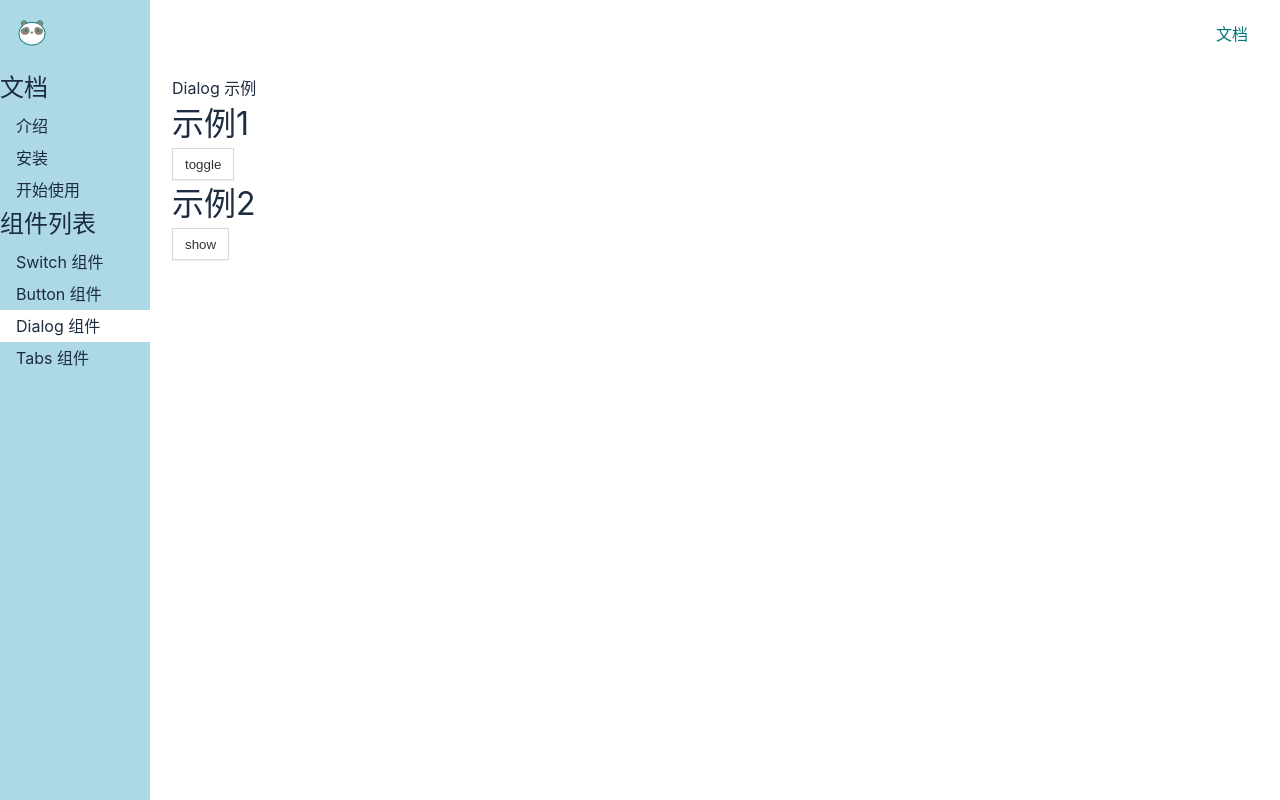
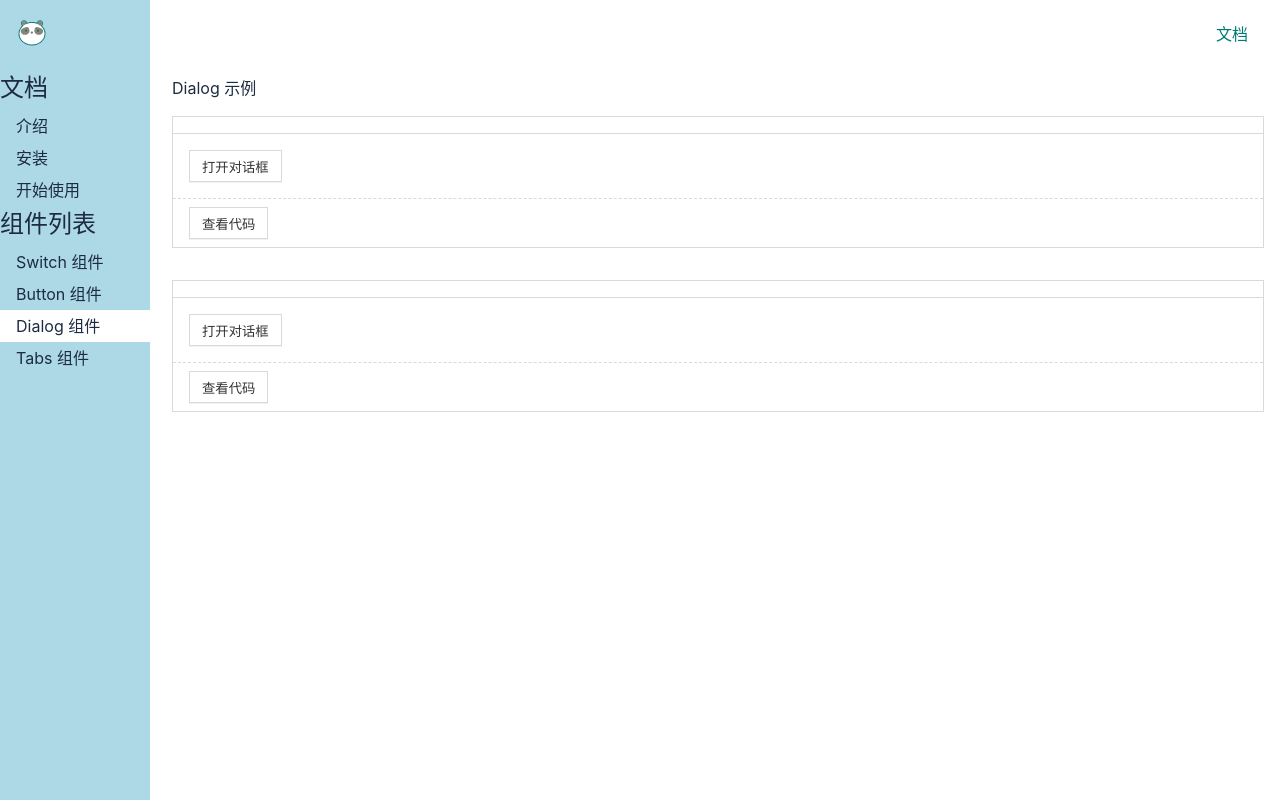
Before and after one commit to Wang-zhetao/PandaUI, a Vue app: page /#/doc/dialog in a window 1280 px wide. Built offline with nearby package versions, Linux system fonts and the light colour scheme.

Commit message:
改造 Dialog demo

```diff
--- /dev/null
+++ b/src/components/Dialog1.demo.vue
@@ -0,0 +1,50 @@
+<demo>
+  常规使用
+</demo>
+<template>
+  <div>
+    <Button @click="toggle">打开对话框</Button>
+    <Dialog v-model:visible="x" :closeOnClickOverlay="false" :ok="f1" :cancel="f2">
+      <template v-slot:content>
+        <strong>hi</strong>
+        <div>hi2</div>
+      </template>
+      <template v-slot:title>
+        <strong>加粗的标题</strong>
+      </template>
+    </Dialog>
+  </div>
+</template>
+
+<script lang="ts">
+import Dialog from '../lib/Dialog.vue'
+import Button from '../lib/Button.vue'
+import {
+  ref
+} from 'vue'
+import {
+  openDialog
+} from '../lib/openDialog'
+export default {
+  components: {
+    Dialog,
+    Button
+  },
+  setup() {
+    const x = ref(false)
+    const toggle = () => {
+      x.value = !x.value
+    }
+    const f1 = () => {
+      return false
+    }
+    const f2 = () => {}
+    return {
+      x,
+      toggle,
+      f1,
+      f2
+    }
+  }
+}
+</script>
--- /dev/null
+++ b/src/components/Dialog2.demo.vue
@@ -0,0 +1,39 @@
+<demo>
+  一键打开 Dialog
+</demo>
+<template>
+  <div>
+    <Button @click="showDialog">打开对话框</Button>
+  </div>
+</template>
+
+<script lang="ts">
+import Button from '../lib/Button.vue'
+import {
+  ref,
+  h
+} from 'vue'
+import {
+  openDialog
+} from '../lib/openDialog'
+export default {
+  components: {Button},
+  setup(){
+    const showDialog = () => {
+      openDialog({
+        title: h('strong', {}, '标题'),
+        content: '你好',
+        ok() {
+          console.log('ok')
+        },
+        cancel() {
+          console.log('cancel')
+        }
+      })
+    }
+    return {
+      showDialog
+    }
+  }
+}
+</script>
--- a/src/components/DialogDemo.vue
+++ b/src/components/DialogDemo.vue
@@ -1,50 +1,23 @@
 <template>
   <div>Dialog 示例</div>
-  <h1>示例1</h1>
-  <Button @click="toggle">toggle</Button>
-  <Dialog v-model:visible="x" :closeOnClickOverlay="false" :ok="f1" :cancel="f2">
-    <template v-slot:content>
-      <strong>hi</strong>
-      <div>hi2</div>
-    </template>
-    <template v-slot:title>
-      <strong>加粗的标题</strong>
-    </template>
-  </Dialog>
-  <h1>示例2</h1>
-  <Button @click="showDialog">show</Button>
+  <Demo :component="Dialog1Demo"/>
+  <Demo :component="Dialog2Demo"/>
 </template>
 
 <script lang="ts">
-import Dialog from "../lib/Dialog.vue";
-import Button from "../lib/Button.vue";
-import {h, ref} from "vue";
-import {openDialog} from "../lib/openDialog";
+import Demo from './Demo.vue'
+import Dialog1Demo from './Dialog1.demo.vue'
+import Dialog2Demo from './Dialog2.demo.vue'
 export default {
   name: "DialogDemo",
-  components: {Dialog,Button},
+  components: {
+    Demo
+  },
   setup(){
-    const x = ref(false)
-    const toggle = ()=>{
-      x.value= !x.value
+    return{
+      Dialog1Demo,
+      Dialog2Demo
     }
-    const f1 =()=>{
-      return false
-    }
-    const f2 =()=>{}
-    const showDialog = ()=>{
-      openDialog({
-        title:h('strong',{},'标题'),
-        content:'你好',
-        ok(){
-          console.log('ok')
-        },
-        cancel(){
-          console.log('cancel')
-        }
-      })
-    }
-    return {x,toggle,f1,f2,showDialog}
   }
 }
 </script>
```
